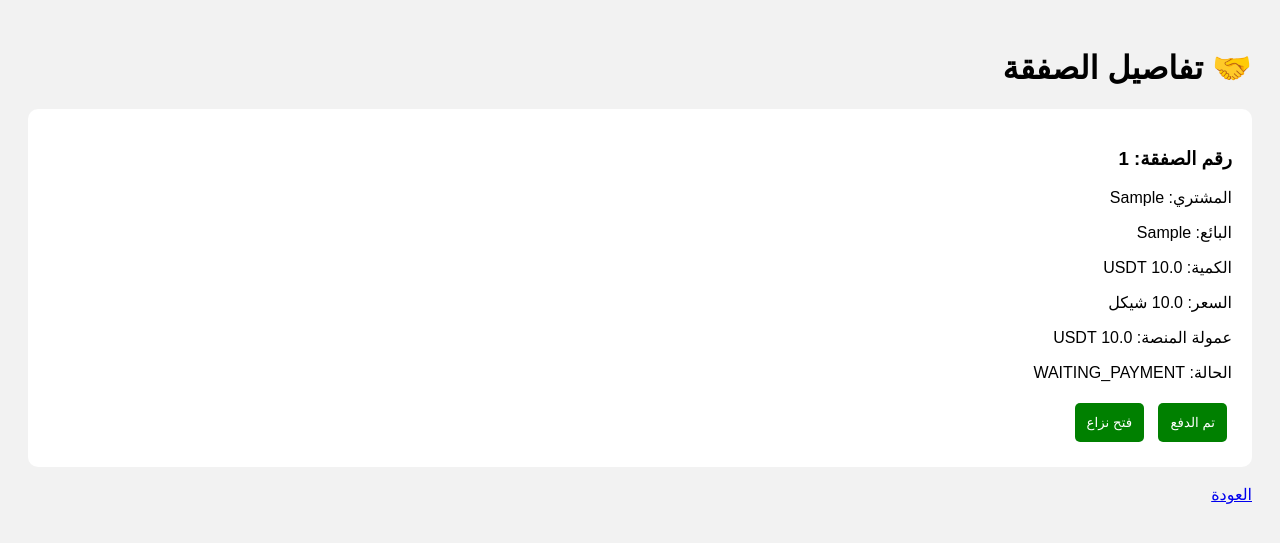
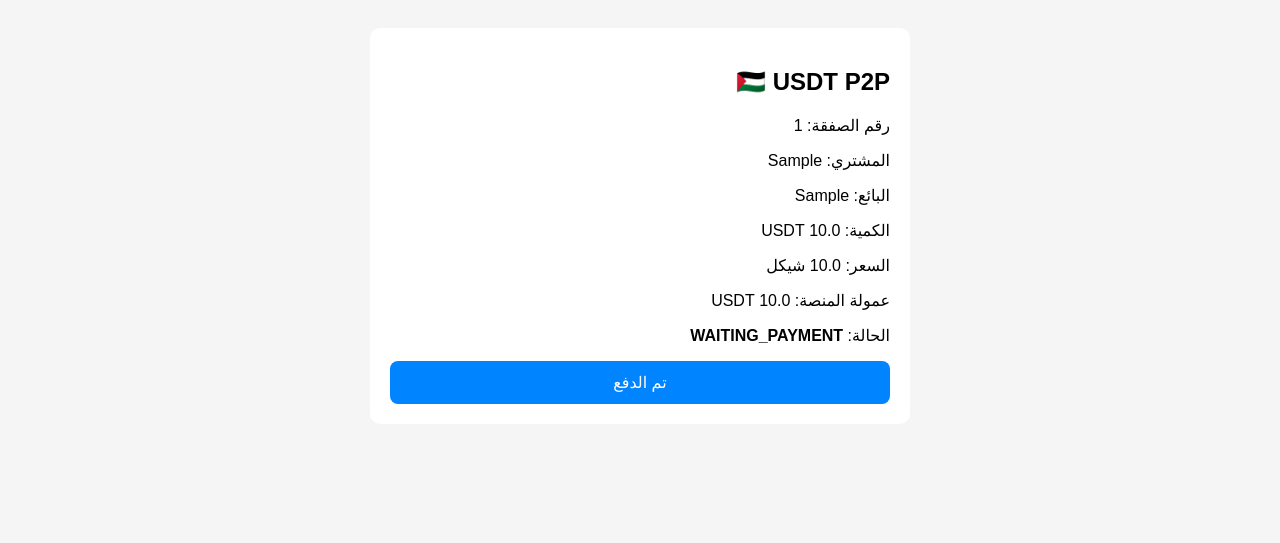
Before and after one commit to sameraishi460-cmd/USDT-P2P-Palestine, a Flask app: page /trade/1 in a window 1280 px wide. Shown: the top 543 px of the page. Run offline with Flask 3, Linux system fonts and the light colour scheme; tables that the repository leaves empty hold one stand-in row (values such as "Sample post").

Commit message:
Update trade.html for improved layout and content

```diff
--- a/templates/trade.html
+++ b/templates/trade.html
@@ -1,15 +1,14 @@
 <!DOCTYPE html>
-<html lang="ar" dir="rtl">
-
+<html lang="ar">
 <head>
 <meta charset="UTF-8">
-<title>الصفقة</title>
+<title>صفقة USDT P2P</title>
 
 <style>
-
 body{
-font-family:Arial;
-background:#f2f2f2;
+    font-family: Arial;
+    direction: rtl;
+    background:#f5f5f5;
     padding:20px;
 }
 
@@ -17,91 +16,59 @@ padding:20px;
     background:white;
     padding:20px;
     border-radius:10px;
+    max-width:500px;
+    margin:auto;
 }
 
 button{
-padding:12px;
-background:green;
+    background:#0084ff;
     color:white;
     border:0;
-border-radius:5px;
-margin:5px;
+    padding:12px;
+    width:100%;
+    border-radius:8px;
+    font-size:16px;
 }
-
 </style>
 
 </head>
 
-
 <body>
-
-
-<h1>🤝 تفاصيل الصفقة</h1>
-
 
 <div class="box">
 
+<h2>🇵🇸 USDT P2P</h2>
 
-<h3>
-رقم الصفقة: {{trade.id}}
-</h3>
+<p>رقم الصفقة: {{trade.id}}</p>
 
+<p>المشتري: {{trade.buyer}}</p>
+
+<p>البائع: {{trade.seller}}</p>
+
+<p>الكمية: {{trade.amount}} USDT</p>
+
+<p>السعر: {{trade.price}} شيكل</p>
+
+<p>عمولة المنصة: {{trade.fee}} USDT</p>
 
 <p>
-المشتري: {{trade.buyer}}
+الحالة:
+<b>{{trade.status}}</b>
 </p>
 
 
-<p>
-البائع: {{trade.seller}}
-</p>
+{% if trade.status == "WAITING_PAYMENT" %}
 
-
-<p>
-الكمية:
-{{trade.amount}} USDT
-</p>
-
-
-<p>
-السعر:
-{{trade.price}} شيكل
-</p>
-
-
-<p>
-عمولة المنصة:
-{{trade.fee}} USDT
-</p>
-
-
-<p>
-الحالة:
-{{trade.status}}
-</p>
-
-
-
+<a href="/paid/{{trade.id}}">
 <button>
 تم الدفع
 </button>
+</a>
 
-
-<button>
-فتح نزاع
-</button>
+{% endif %}
 
 
 </div>
 
-
-<br>
-
-<a href="/">
-العودة
-</a>
-
-
 </body>
-
 </html>
```
Lines whose indentation alone changed are shown as unchanged.
